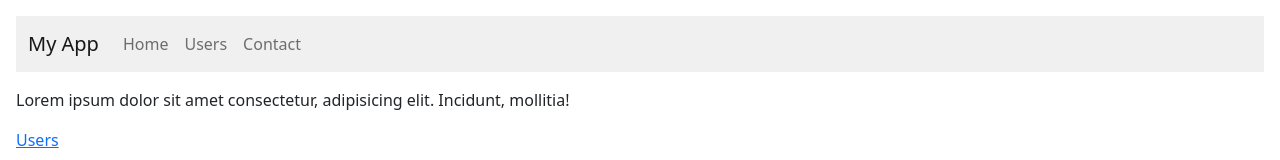
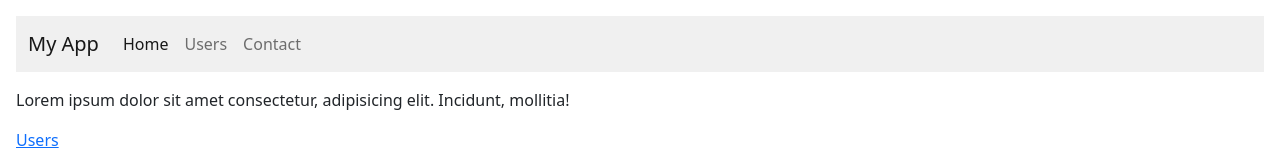
Before and after one commit to Ayeshan-Oshitha/Tutorial--Mosh--React-TypeScript, a React (Vite) app in the folder 3. Intermediate/react-demo/: page / in a window 1280 px wide. Shown: the top 160 px of the page. Built offline with nearby package versions, Linux system fonts and the light colour scheme.

Commit message:
Section 09 ( Routing with React Router ) - Styling the Active Link

```diff
--- a/3. Intermediate/react-demo/src/routing/NavBar.tsx
+++ b/3. Intermediate/react-demo/src/routing/NavBar.tsx
@@ -1,4 +1,4 @@
-import { Link } from "react-router-dom";
+import { Link, NavLink } from "react-router-dom";
 
 const NavBar = () => {
   return (
@@ -13,19 +13,34 @@ const NavBar = () => {
         <div className="collapse navbar-collapse" id="navbarNav">
           <ul className="navbar-nav">
             <li className="nav-item">
-              <Link to="/" className="nav-link">
+              <NavLink
+                to="/"
+                className={({ isActive }) =>
+                  isActive ? "active nav-link" : "nav-link"
+                }
+              >
                 Home
-              </Link>
+              </NavLink>
             </li>
             <li className="nav-item">
-              <Link to="/users" className="nav-link">
+              <NavLink
+                to="/users"
+                className={({ isActive }) =>
+                  isActive ? "active nav-link" : "nav-link"
+                }
+              >
                 Users
-              </Link>
+              </NavLink>
             </li>
             <li className="nav-item">
-              <Link to="/contact" className="nav-link">
+              <NavLink
+                to="/contact"
+                className={({ isActive }) =>
+                  isActive ? "active nav-link" : "nav-link"
+                }
+              >
                 Contact
-              </Link>
+              </NavLink>
             </li>
           </ul>
         </div>
```
Also changed, not shown: 1 other file (tests, documents, lock files or other folders).
